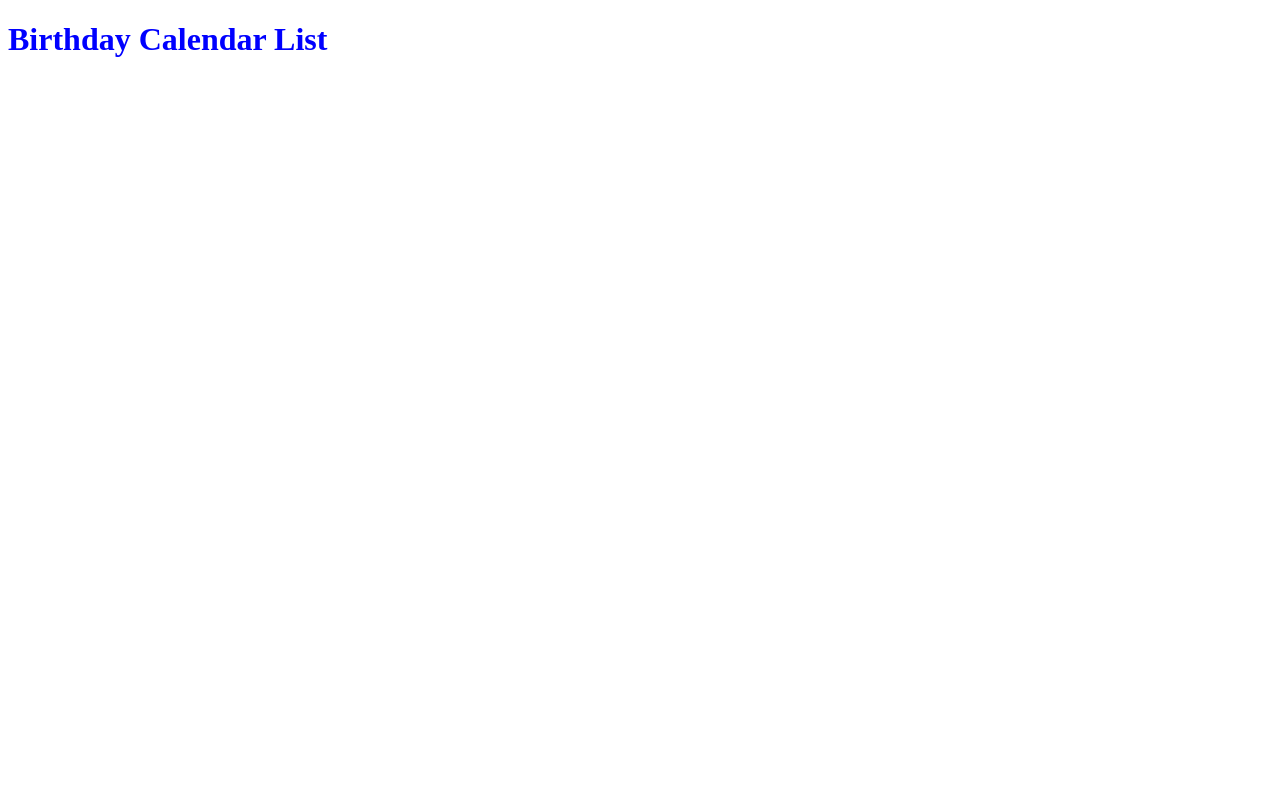
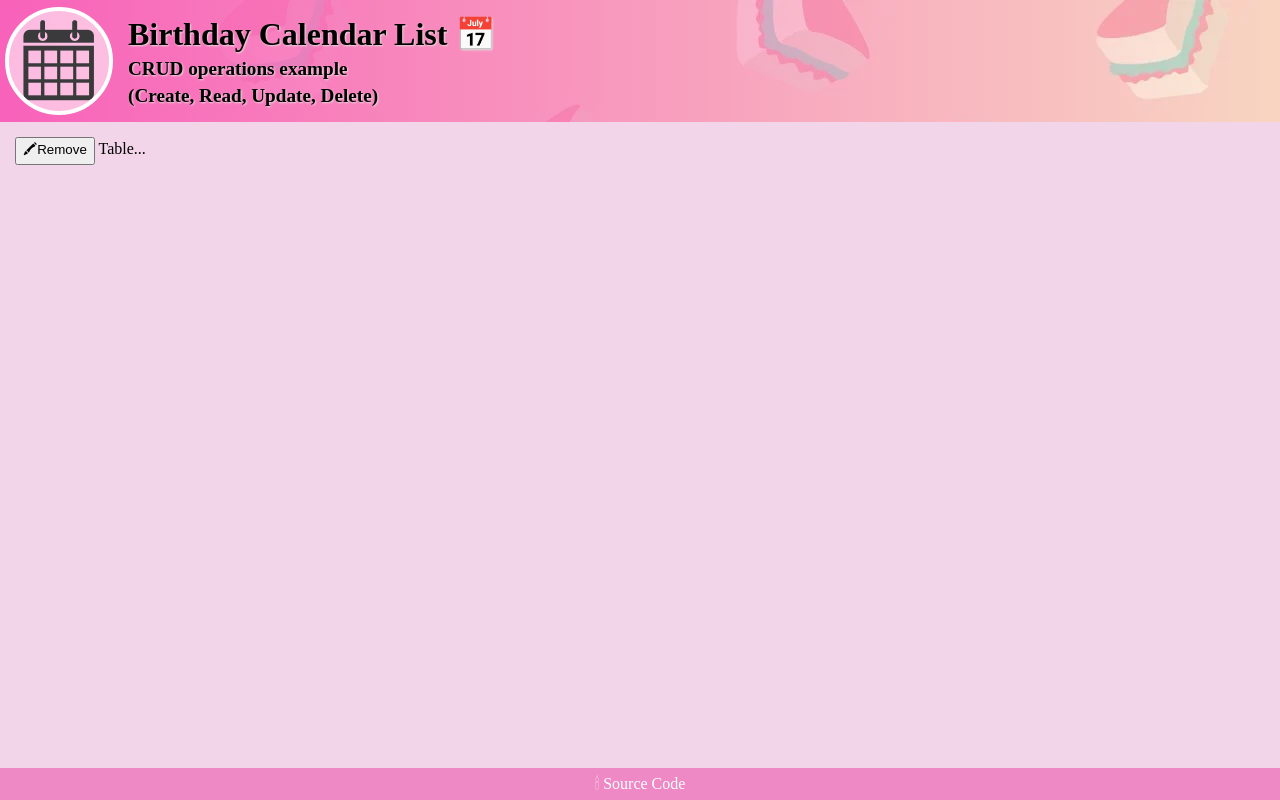
Before and after one commit to sabovoichita/birthdays-calendar, a website built with webpack: page SRC/index.html in a window 1280 px wide. Built offline with nearby package versions, Linux system fonts and the light colour scheme.

Commit message:
main layout

```diff
--- a/SRC/index.html
+++ b/SRC/index.html
@@ -6,6 +6,25 @@
     <title>Birthday Calendar List</title>
   </head>
   <body>
-    <h1>Birthday Calendar List</h1>
+    <header>
+      <div id="header-wrapper">
+        <div id="my-picture">
+          <img src="/images/calendar-image.png" alt="calendar image" width="100px" height="100px" />
+        </div>
+        <div id="header-info">
+          <h1>Birthday Calendar List 📅</h1>
+          <h2>CRUD operations example</h2>
+          <h3>(Create, Read, Update, Delete)</h3>
+        </div>
+      </div>
+    </header>
+
+    <section>
+      <button>🖍Remove</button>
+
+      Table...
+    </section>
+
+    <footer>🕯 Source Code</footer>
   </body>
 </html>
--- a/SRC/style.css
+++ b/SRC/style.css
@@ -1,3 +1,60 @@
+html {
+  height: 100%;
+}
+body {
+  min-height: 100%;
+  margin: 0;
+  display: flex;
+  flex-direction: column;
+  background-color: rgb(243, 213, 234);
+}
+
+section {
+  flex: 1;
+  padding: 15px;
+}
+
+header {
+  background-image: url(/images/cake.webp);
+}
+#my-picture {
+  padding: 5px;
+  width: 108px;
+  height: 108px;
+}
+header img {
+  border-radius: 50%;
+  border: 4px solid #fff;
+  background-color: #ffffff90;
+}
+#header-wrapper {
+  display: flex;
+  flex-direction: row;
+  align-items: center;
+  background: linear-gradient(90deg, #f862ba, transparent);
+}
+#header-info {
+  padding: 10px;
+  text-shadow: 1px 1px 2px #e5dcdc;
+}
+
 h1 {
-  color: blue;
+  color: black;
+  margin: 5px 0;
+  /* font-weight: 300px;
+  font-size: 1.8em; */
 }
+h2,
+h3 {
+  color: black;
+  margin: 5px 0;
+  font-weight: 300px;
+  font-size: 1.2em;
+}
+
+footer {
+  background-color: rgb(239, 137, 197);
+  color: #fff;
+  text-align: center;
+  padding: 7px;
+}
```
Also changed, not shown: images/cake.webp (added), images/calendar-image.png (added).
